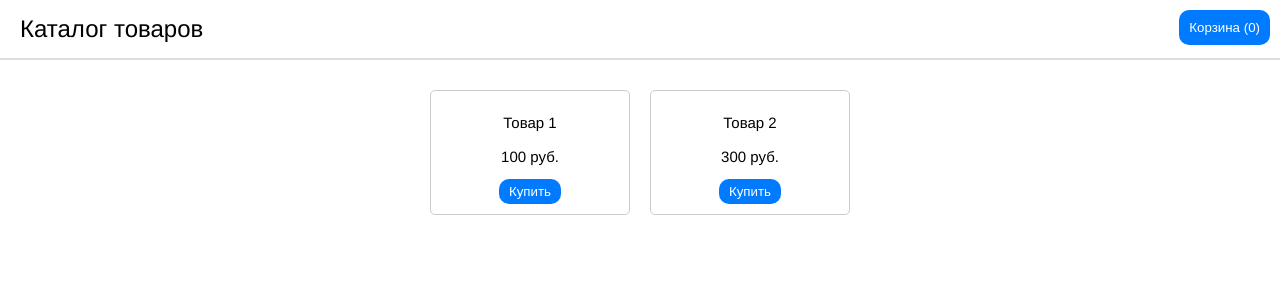
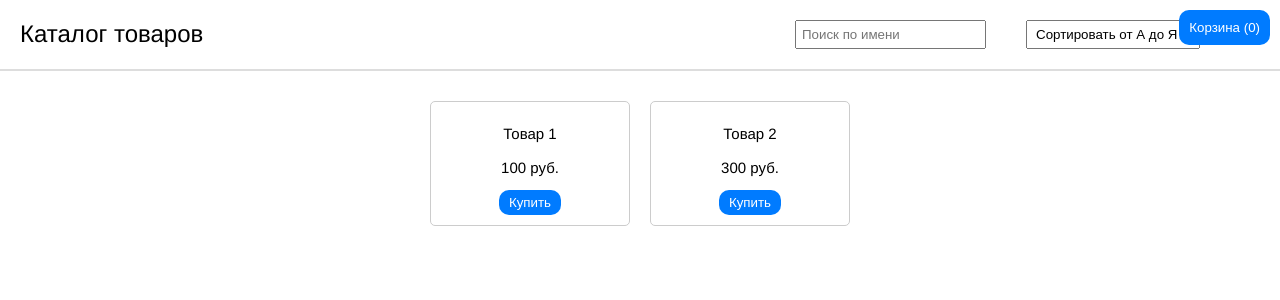
Before and after one commit to mrazlove/magazin, a Vue app in the folder magazin/: page / in a window 1280 px wide. Shown: the top 300 px of the page. Built offline with nearby package versions, Linux system fonts and the light colour scheme.

Commit message:
ошибка

```diff
--- a/magazin/src/App.vue
+++ b/magazin/src/App.vue
@@ -2,12 +2,19 @@
   <div id="app">
     <header>
       <h1 class="header-title">Каталог товаров</h1>
+      <div class="search-sort-container">
+        <input v-model="searchQuery" placeholder="Поиск по имени" />
+        <select v-model="sortOrder" @change="sortProducts">
+          <option value="asc">Сортировать от А до Я</option>
+          <option value="desc">Сортировать от Я до А</option>
+        </select>
+      </div>
       <button class="cart-button" @click="toggleCart">
         Корзина ({{ cartCount }})
       </button>
     </header>
     <main>
-      <ProductList :products="products" @add-to-cart="addToCart" />
+      <ProductList :products="filteredProducts" @add-to-cart="addToCart" />
     </main>
     <CartModal
       v-if="isCartVisible"
@@ -21,7 +28,7 @@
 </template>
 
 <script>
-import { ref, computed } from 'vue';
+import { ref, computed, watch } from 'vue';
 import ProductList from './components/ProductList.vue';
 import CartModal from './components/CartModal.vue';
 
@@ -37,6 +44,8 @@ export default {
     ]);
     const cart = ref([]);
     const isCartVisible = ref(false);
+    const searchQuery = ref('');
+    const sortOrder = ref('asc');
 
     const addToCart = (product) => {
       const cartItem = cart.value.find(item => item.product.id === product.id);
@@ -73,16 +82,31 @@ export default {
       return cart.value.reduce((sum, item) => sum + item.quantity, 0);
     });
 
+    const filteredProducts = computed(() => {
+      let filtered = products.value.filter(product =>
+        product.name.toLowerCase().includes(searchQuery.value.toLowerCase())
+      );
+      if (sortOrder.value === 'asc') {
+        filtered.sort((a, b) => a.name.localeCompare(b.name));
+      } else {
+        filtered.sort((a, b) => b.name.localeCompare(a.name));
+      }
+      return filtered;
+    });
+
     return {
       products,
       cart,
       isCartVisible,
+      searchQuery,
+      sortOrder,
       addToCart,
       toggleCart,
       cartCount,
       increaseQuantity,
       decreaseQuantity,
       removeItem,
+      filteredProducts,
     };
   },
 };
@@ -104,4 +128,16 @@ export default {
   right: 10px;
   padding: 10px;
 }
+
+.search-sort-container {
+  margin: 10px;
+  margin-right: 30px;
+}
+
+.search-sort-container input,
+.search-sort-container select {
+  margin: 0 10px;
+  padding: 5px;
+  margin-right: 30px;
+}
 </style>
```
